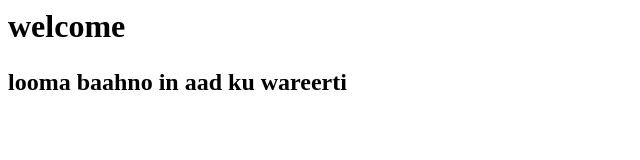
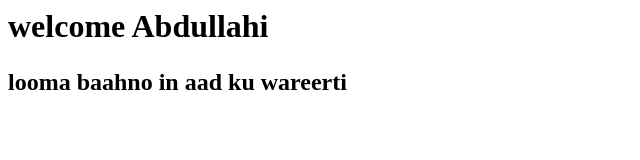
Before and after one commit to taajirloobage/youtube, a plain HTML site: page index.html in a window 1280 px wide. Shown: the whole page, without its empty margins (0-640 px from the left). Drawn offline with Linux system fonts and the light colour scheme.

Commit message:
waa me cusub dee

```diff
--- a/index.html
+++ b/index.html
@@ -2,7 +2,7 @@
     <head>
         <title>my frist web site </title>
         <body>
-            <h1>welcome </h1>
+            <h1>welcome Abdullahi</h1>
             <h2>
             <p>looma baahno in aad ku wareerti</p>
             </h2>
```
